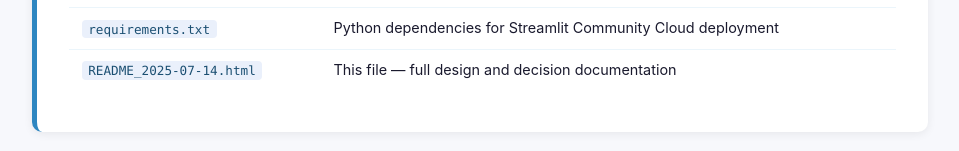
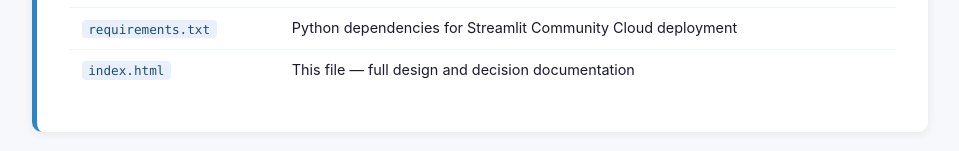
Before and after one commit to mkline1/vaccine, a plain HTML site: page docs/index.html in a window 1280 px wide. Shown: the part 7343-7494 px from the top of the page, without its empty margins (160-1119 px from the left). Drawn offline with Linux system fonts and the light colour scheme.

Commit message:
Update index.html

```diff
--- a/docs/index.html
+++ b/docs/index.html
@@ -3,7 +3,7 @@
 <head>
   <meta charset="UTF-8" />
   <meta name="viewport" content="width=device-width, initial-scale=1.0"/>
-  <title>Per-Act Vaccine Efficacy Dashboard — README</title>
+  <title>Per-Contact Vaccine Efficacy Dashboard — README</title>
   <style>
     /* ── Reset & base ─────────────────────────────────────────────────────── */
     *, *::before, *::after { box-sizing: border-box; margin: 0; padding: 0; }
@@ -624,7 +624,7 @@ matplotlib</div>
       <tbody>
         <tr><td><code>app.py</code></td><td>Main Streamlit application — all simulation logic and UI</td></tr>
         <tr><td><code>requirements.txt</code></td><td>Python dependencies for Streamlit Community Cloud deployment</td></tr>
-        <tr><td><code>README_2025-07-14.html</code></td><td>This file — full design and decision documentation</td></tr>
+        <tr><td><code>index.html</code></td><td>This file — full design and decision documentation</td></tr>
       </tbody>
     </table>
   </div>
```
